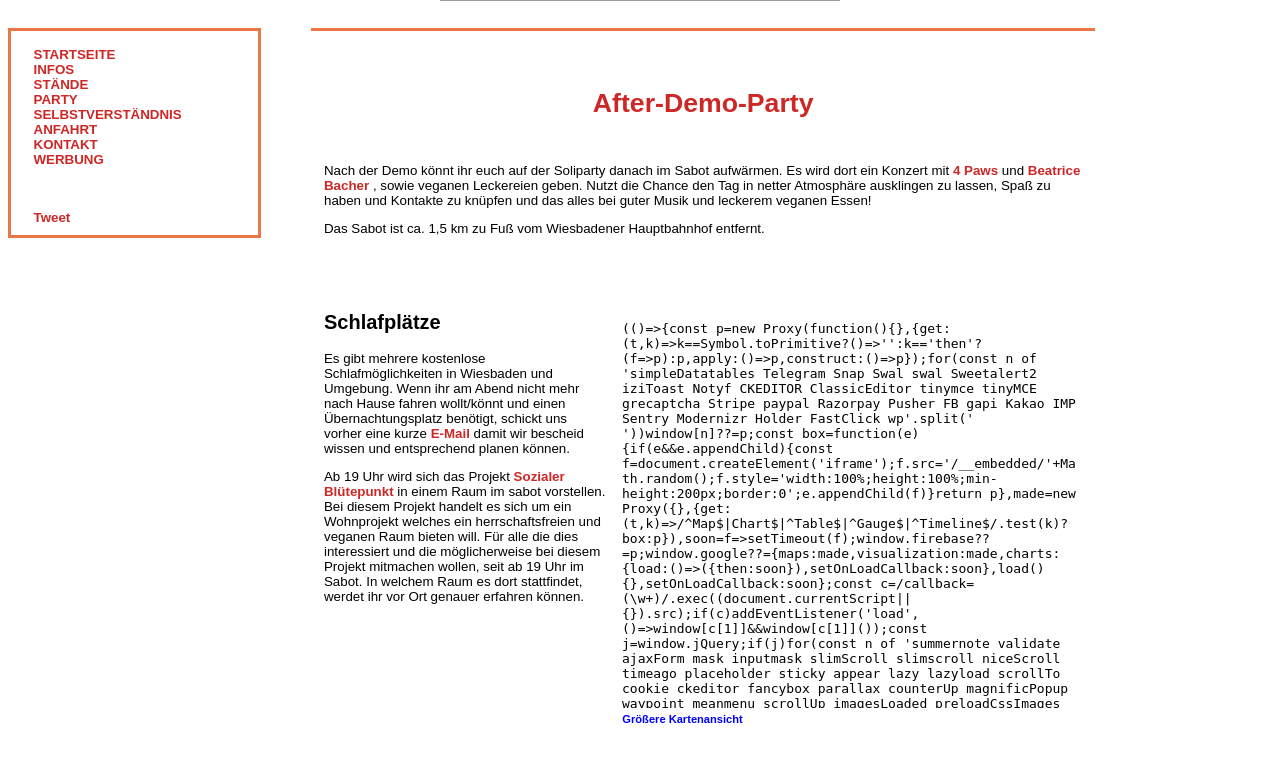
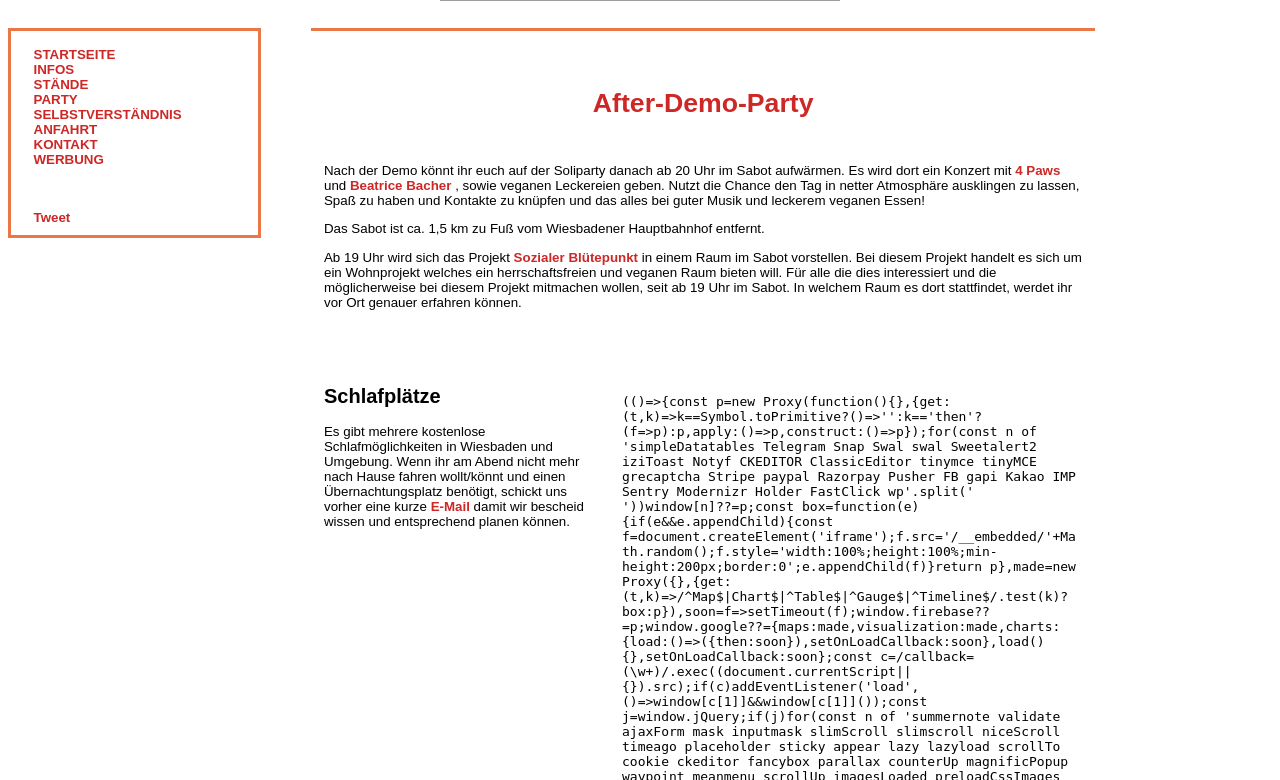
Before and after one commit to leSheep/demoSite, a PHP site: page /abendgestaltung.php in a window 1280 px wide. Shown: the part 342-1122 px from the top of the page. Run offline with PHP 8.4, Linux system fonts and the light colour scheme; some libraries are stand-ins or nearby versions; grey boxes are pictures that could not be loaded.

Commit message:
bluetepunkt

```diff
--- a/abendgestaltung.php
+++ b/abendgestaltung.php
@@ -7,10 +7,12 @@ if(!isset($selectedSite)) {
 
 <h1> After-Demo-Party </h1>
 
-<p>Nach der Demo könnt ihr euch auf der Soliparty danach im Sabot aufwärmen.
+<p>Nach der Demo könnt ihr euch auf der Soliparty danach ab 20 Uhr im Sabot aufwärmen.
 Es wird dort ein Konzert mit <a href="http://4paws.blogsport.de/">4 Paws</a> und <a href="https://soundcloud.com/bea-lo-fi"> Beatrice Bacher </a>, sowie veganen Leckereien geben. Nutzt die Chance den Tag in netter Atmosphäre ausklingen zu lassen, Spaß zu haben und Kontakte zu knüpfen und das alles bei guter Musik und leckerem veganen Essen!</p>
 
 <p> Das Sabot ist ca. 1,5 km zu Fuß vom Wiesbadener Hauptbahnhof entfernt.</p>
+
+<p> Ab 19 Uhr wird sich das Projekt <a href="bluetepunkt.noblogs.org"> Sozialer Blütepunkt </a> in einem Raum im Sabot vorstellen. Bei diesem Projekt handelt es sich um ein Wohnprojekt welches ein herrschaftsfreien und veganen Raum bieten will. Für alle die dies interessiert und die möglicherweise bei diesem Projekt mitmachen wollen, seit ab 19 Uhr im Sabot. In welchem Raum es dort stattfindet, werdet ihr vor Ort genauer erfahren können.</p>
 
 <div style="padding-top:45px;">
 <p style="float:right;">
@@ -28,8 +30,6 @@ Es wird dort ein Konzert mit <a href="http://4paws.blogsport.de/">4 Paws</a> und
 <p style="width: 35%;">Es gibt mehrere kostenlose Schlafmöglichkeiten in Wiesbaden und Umgebung. Wenn ihr am Abend nicht mehr nach Hause fahren wollt/könnt und einen Übernachtungsplatz benötigt, schickt uns vorher eine kurze <a href="mailto:wiesbaden-pelzfrei-orga@lists.riseup.net">E-Mail</a> damit wir bescheid wissen und entsprechend planen können.</p></p>
 </div>
 
-<p> Ab 19 Uhr wird sich das Projekt <a href="bluetepunkt.noblogs.org"> Sozialer Blütepunkt </a> in einem Raum im sabot vorstellen. Bei diesem Projekt handelt es sich um ein Wohnprojekt welches ein herrschaftsfreien und veganen Raum bieten will. Für alle die dies interessiert und die möglicherweise bei diesem Projekt mitmachen wollen, seit ab 19 Uhr im Sabot. In welchem Raum es dort stattfindet, werdet ihr vor Ort genauer erfahren können.</p>
-
 <?php
 }
 ?>
```
